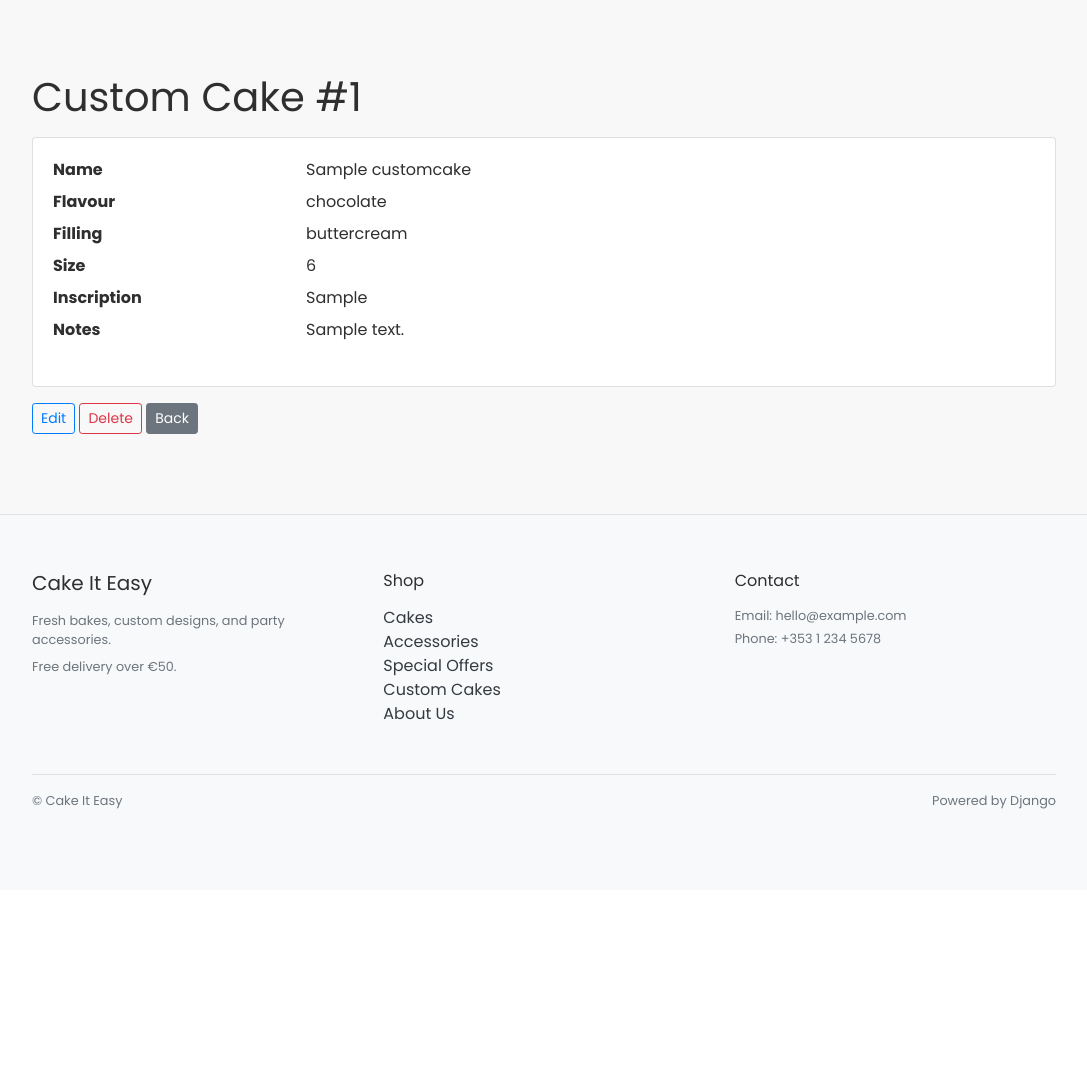
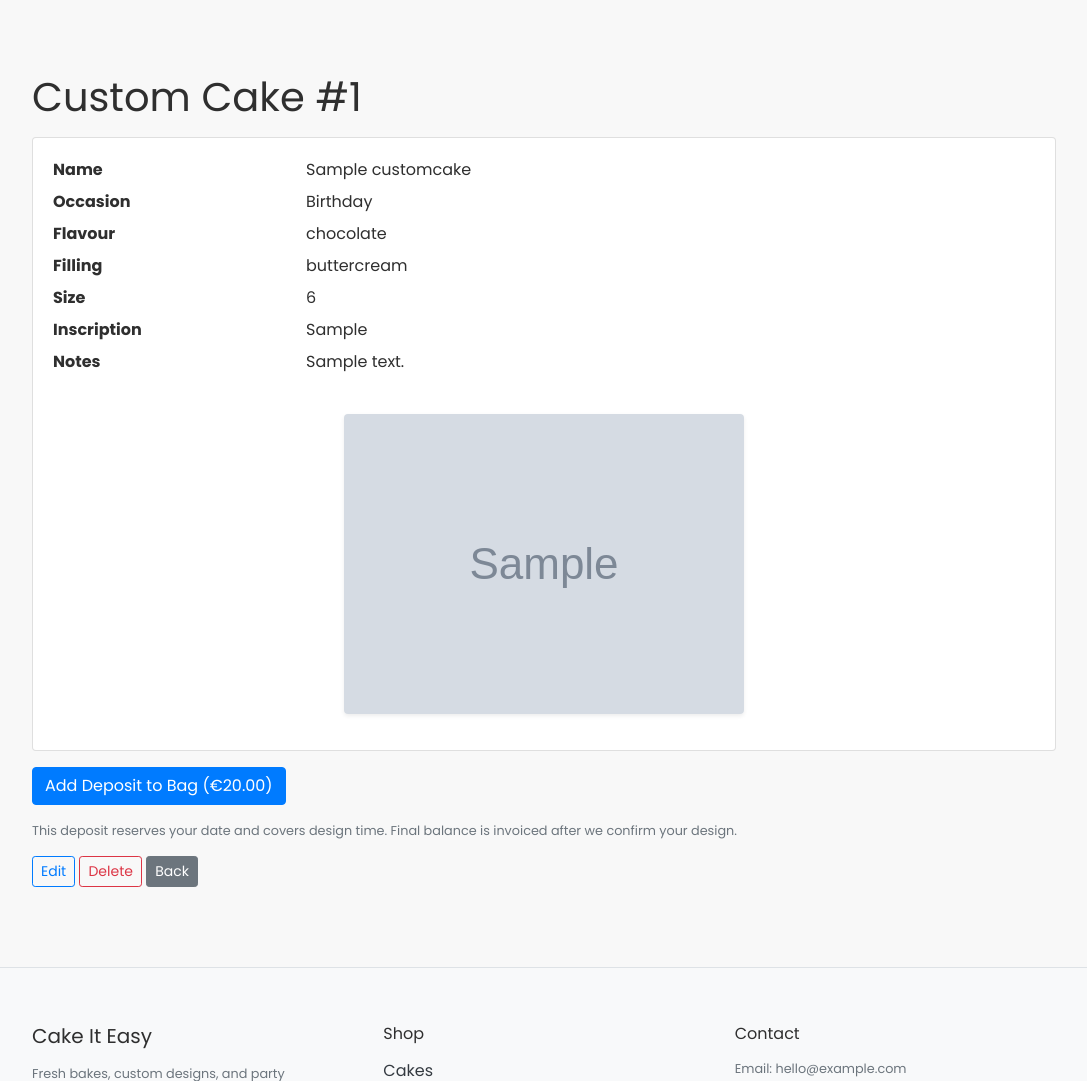
Before and after one commit to MaireadKelly/cake_it_easy_v2, a Django app: page /custom_cake/1/ in a window 1280 px wide. Shown: the part 162-1243 px from the top of the page, without its empty margins (96-1183 px from the left). Before the commit the page ends 971 px from the top, so only its background shows below. Run offline with Django 5.2, Linux system fonts and the light colour scheme; a user stored in the database is signed in; tables that the repository leaves empty hold one stand-in row (values such as "Sample post"); grey boxes marked "Sample" are stand-in pictures; parts of the project's set-up code (start-up, migrations or seed data) failed here and were passed over; some libraries are stand-ins or nearby versions.

Commit message:
Custom Cake Flow complete

```diff
--- a/custom_cake/forms.py
+++ b/custom_cake/forms.py
@@ -12,7 +12,6 @@ class CustomCakeForm(forms.ModelForm):
             "name": forms.TextInput(attrs={"class": "form-control", "placeholder": "e.g. Unicorn Birthday Cake"}),
             "inscription": forms.TextInput(attrs={"class": "form-control", "placeholder": "Short message on cake"}),
             "description": forms.Textarea(attrs={"class": "form-control", "rows": 4, "placeholder": "Design notes, colors, allergies…"}),
-            "occasion": forms.Select(attrs={"class": "form-control"}),
             "flavor": forms.Select(attrs={"class": "form-control"}),
             "filling": forms.Select(attrs={"class": "form-control"}),
             "size": forms.Select(attrs={"class": "form-control"}),
@@ -24,7 +23,7 @@ class CustomCakeForm(forms.ModelForm):
         }
 
     def clean_inscription(self):
-        text = self.cleaned_data.get("inscription", "") or ""
+        text = (self.cleaned_data.get("inscription") or "").strip()
         if len(text) > 60:
             raise ValidationError("Please keep the inscription under 60 characters.")
         return text
--- a/custom_cake/templates/custom_cake/custtom_cake_confirm_delete.html
+++ b/custom_cake/templates/custom_cake/custom_cake_confirm_delete.html
@@ -7,11 +7,11 @@
       <div class="alert alert-{{ message.tags }}">{{ message }}</div>
     {% endfor %}
   {% endif %}
-  <p>Are you sure you want to delete "{{ cake.name }}"?</p>
+  <p>Are you sure you want to delete “{{ cake.name|default:'this request' }}”?</p>
   <form method="post">
     {% csrf_token %}
     <button type="submit" class="btn btn-danger">Confirm Delete</button>
-    <a href="{% url 'custom_cake_list' %}" class="btn btn-secondary">Cancel</a>
+    <a href="{% url 'custom_cake_detail' cake.pk %}" class="btn btn-secondary">Cancel</a>
   </form>
 </div>
 {% endblock %}
--- a/custom_cake/templates/custom_cake/custom_cake_detail.html
+++ b/custom_cake/templates/custom_cake/custom_cake_detail.html
@@ -5,8 +5,8 @@
 
   <div class="card card-body my-3">
     <dl class="row">
-      {# Render some common fields if they exist; otherwise show __str__ #}
       {% if cake.name %}<dt class="col-sm-3">Name</dt><dd class="col-sm-9">{{ cake.name }}</dd>{% endif %}
+      {% if cake.occasion %}<dt class="col-sm-3">Occasion</dt><dd class="col-sm-9">{{ cake.get_occasion_display|default:cake.occasion }}</dd>{% endif %}
       {% if cake.flavor %}<dt class="col-sm-3">Flavour</dt><dd class="col-sm-9">{{ cake.flavor }}</dd>{% endif %}
       {% if cake.filling %}<dt class="col-sm-3">Filling</dt><dd class="col-sm-9">{{ cake.filling }}</dd>{% endif %}
       {% if cake.size %}<dt class="col-sm-3">Size</dt><dd class="col-sm-9">{{ cake.size }}</dd>{% endif %}
@@ -14,7 +14,30 @@
       {% if cake.date_needed %}<dt class="col-sm-3">Date Needed</dt><dd class="col-sm-9">{{ cake.date_needed }}</dd>{% endif %}
       {% if cake.description %}<dt class="col-sm-3">Notes</dt><dd class="col-sm-9">{{ cake.description }}</dd>{% endif %}
     </dl>
+
+    {% if cake.image %}
+      <div class="text-center my-3">
+        <img src="{{ cake.image.url }}" class="img-fluid rounded shadow-sm" alt="{{ cake.name }}">
+      </div>
+    {% endif %}
   </div>
+
+  {# --- Add Deposit to Bag --- #}
+  {% if deposit_product %}
+    <form method="post" action="{% url 'add_to_bag' deposit_product.id %}" class="mb-3">
+      {% csrf_token %}
+      <input type="hidden" name="redirect_url" value="{% url 'custom_cake_detail' cake.pk %}">
+      <input type="hidden" name="quantity" value="1">
+      {# Optional: keep a reference to this custom cake in session; bag view will ignore unknown keys harmlessly #}
+      <input type="hidden" name="custom_cake_id" value="{{ cake.id }}">
+      <button class="btn btn-primary">
+        Add Deposit to Bag (€{{ deposit_product.price|floatformat:2 }})
+      </button>
+    </form>
+    <p class="text-muted small">
+      This deposit reserves your date and covers design time. Final balance is invoiced after we confirm your design.
+    </p>
+  {% endif %}
 
   <div class="mt-3">
     <a href="{% url 'custom_cake_edit' cake.pk %}" class="btn btn-outline-primary btn-sm">Edit</a>
--- a/custom_cake/templates/custom_cake/custom_cake_form.html
+++ b/custom_cake/templates/custom_cake/custom_cake_form.html
@@ -6,6 +6,9 @@
   </h1>
   <form method="post" enctype="multipart/form-data" class="card card-body">
     {% csrf_token %}
+    {% if form.non_field_errors %}
+      <div class="alert alert-danger">{{ form.non_field_errors }}</div>
+    {% endif %}
     {{ form.as_p }}
     <div class="mt-3">
       <button type="submit" class="btn btn-primary">
--- /dev/null
+++ b/custom_cake/utils.py
@@ -0,0 +1,28 @@
+# custom_cake/utils.py
+import os
+from decimal import Decimal
+from products.models import Product  # uses your existing Product model
+
+DEPOSIT_SKU = "CUST-DEP"
+
+def get_or_create_deposit_product():
+    """
+    Returns a Product representing the custom-cake deposit.
+    Creates it if missing. Price is taken from env CUSTOM_CAKE_DEPOSIT (default 20.00).
+    """
+    prod = Product.objects.filter(sku=DEPOSIT_SKU).first()
+    if prod:
+        return prod
+
+    amount = Decimal(os.getenv("CUSTOM_CAKE_DEPOSIT", "20.00"))
+    prod = Product.objects.create(
+        name="Custom Cake Deposit",
+        sku=DEPOSIT_SKU,
+        description="Non-refundable design & booking deposit for a custom cake.",
+        price=amount,
+        featured=False,
+        is_custom=True,
+        is_accessory=False,
+        is_offer=False,
+    )
+    return prod
--- a/custom_cake/views.py
+++ b/custom_cake/views.py
@@ -5,6 +5,7 @@ from django.shortcuts import get_object_or_404, redirect, render
 
 from .models import CustomCake
 from .forms import CustomCakeForm  # uses your existing ModelForm
+from .utils import get_or_create_deposit_product
 
 def _can_access(user, cake: CustomCake) -> bool:
     return user.is_staff or (cake.user_id == getattr(user, "id", None))
@@ -16,9 +17,9 @@ def custom_cake_list(request):
     Staff sees all for convenience.
     """
     if request.user.is_staff:
-        cakes = CustomCake.objects.all().order_by('-id')
+        cakes = CustomCake.objects.all().order_by('-created_on', '-id')
     else:
-        cakes = CustomCake.objects.filter(user=request.user).order_by('-id')
+        cakes = CustomCake.objects.filter(user=request.user).order_by('-created_on', '-id')
     return render(request, 'custom_cake/custom_cake_list.html', {'cakes': cakes})
 
 @login_required
@@ -30,7 +31,7 @@ def custom_cake_create(request):
             cake = form.save(commit=False)
             cake.user = request.user
             cake.save()
-            messages.success(request, 'Custom cake created.')
+            messages.success(request, 'Your Personal cake design request was submitted.')
             return redirect('custom_cake_detail', pk=cake.pk)
     else:
         form = CustomCakeForm()
@@ -41,7 +42,13 @@ def custom_cake_detail(request, pk: int):
     cake = get_object_or_404(CustomCake, pk=pk)
     if not _can_access(request.user, cake):
         raise PermissionDenied
-    return render(request, 'custom_cake/custom_cake_detail.html', {'cake': cake})
+
+    deposit_product = get_or_create_deposit_product()
+    return render(
+        request,
+        'custom_cake/custom_cake_detail.html',
+        {'cake': cake, 'deposit_product': deposit_product}
+    )
 
 @login_required
 def custom_cake_edit(request, pk: int):
@@ -65,6 +72,6 @@ def custom_cake_delete(request, pk: int):
         raise PermissionDenied
     if request.method == 'POST':
         cake.delete()
-        messages.info(request, 'Custom cake deleted.')
+        messages.info(request, 'Custom cake request deleted.')
         return redirect('custom_cake_list')
-    return render(request, 'custom_cake/custtom_cake_confirm_delete.html', {'cake': cake})
+    return render(request, 'custom_cake/custom_cake_confirm_delete.html', {'cake': cake})
```
Also changed, not shown: cake_it_easy_v2/views.py (added).
